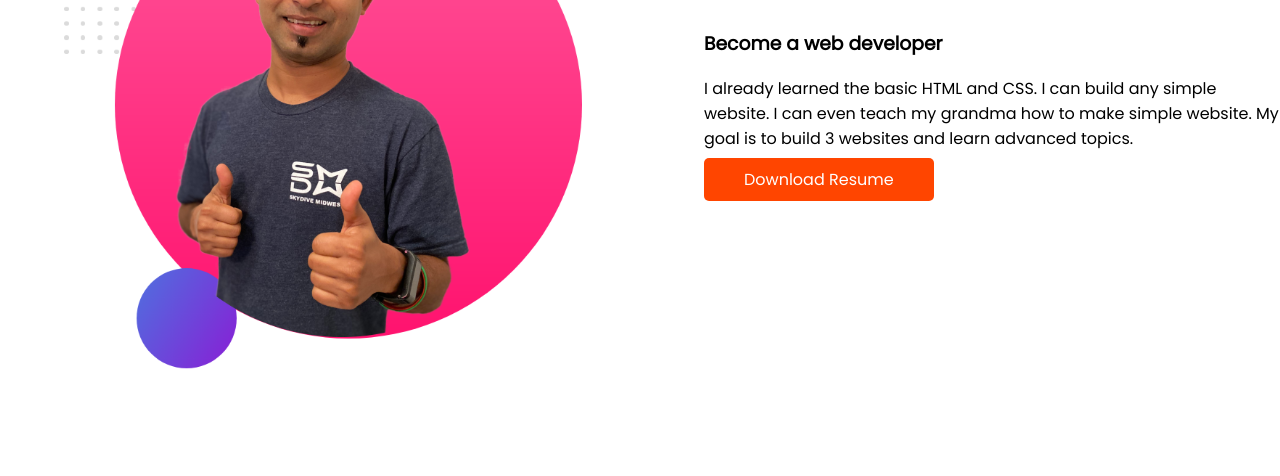
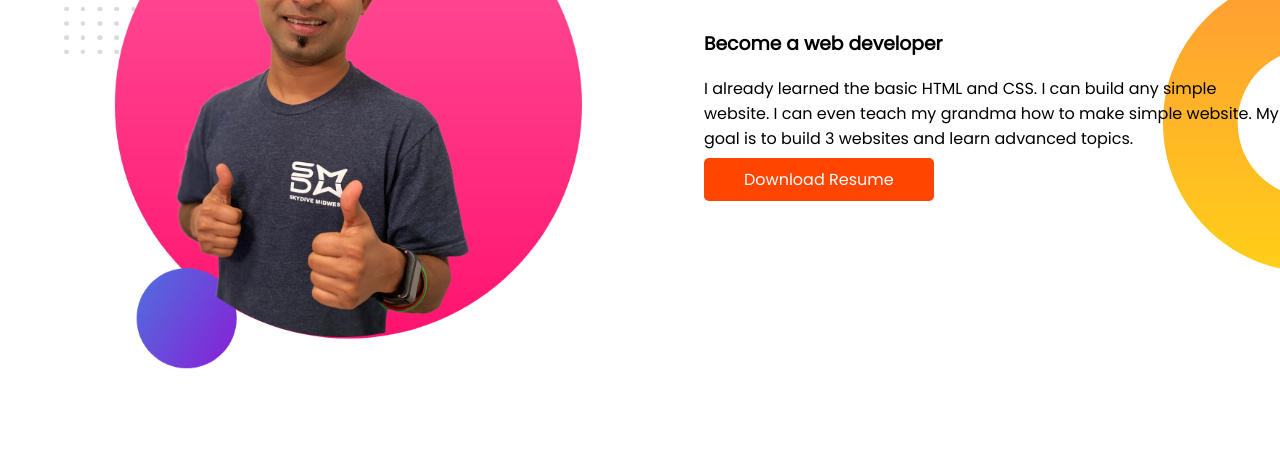
Before and after one commit to Rakibul-123/Developer-portfolio, a plain HTML site: page index.html in a window 1280 px wide. Shown: the part 751-1227 px from the top of the page. Drawn offline with Linux system fonts and the light colour scheme.

Commit message:
new thing

```diff
--- a/index.html
+++ b/index.html
@@ -24,7 +24,7 @@
     </div>
 </section>
 
-<section>
+<section class="dream-big">
     <div class="half-width">
         <img src="images/jhankar2.png" alt="">
     </div>
--- a/style.css
+++ b/style.css
@@ -30,3 +30,8 @@ section{
     background-image: url(images/top-banner.png);
     background-repeat: no-repeat;
 }
+.dream-big{
+    background-image: url(images/dream-bg.png);
+    background-repeat: no-repeat;
+    background-position: right;
+}
```
